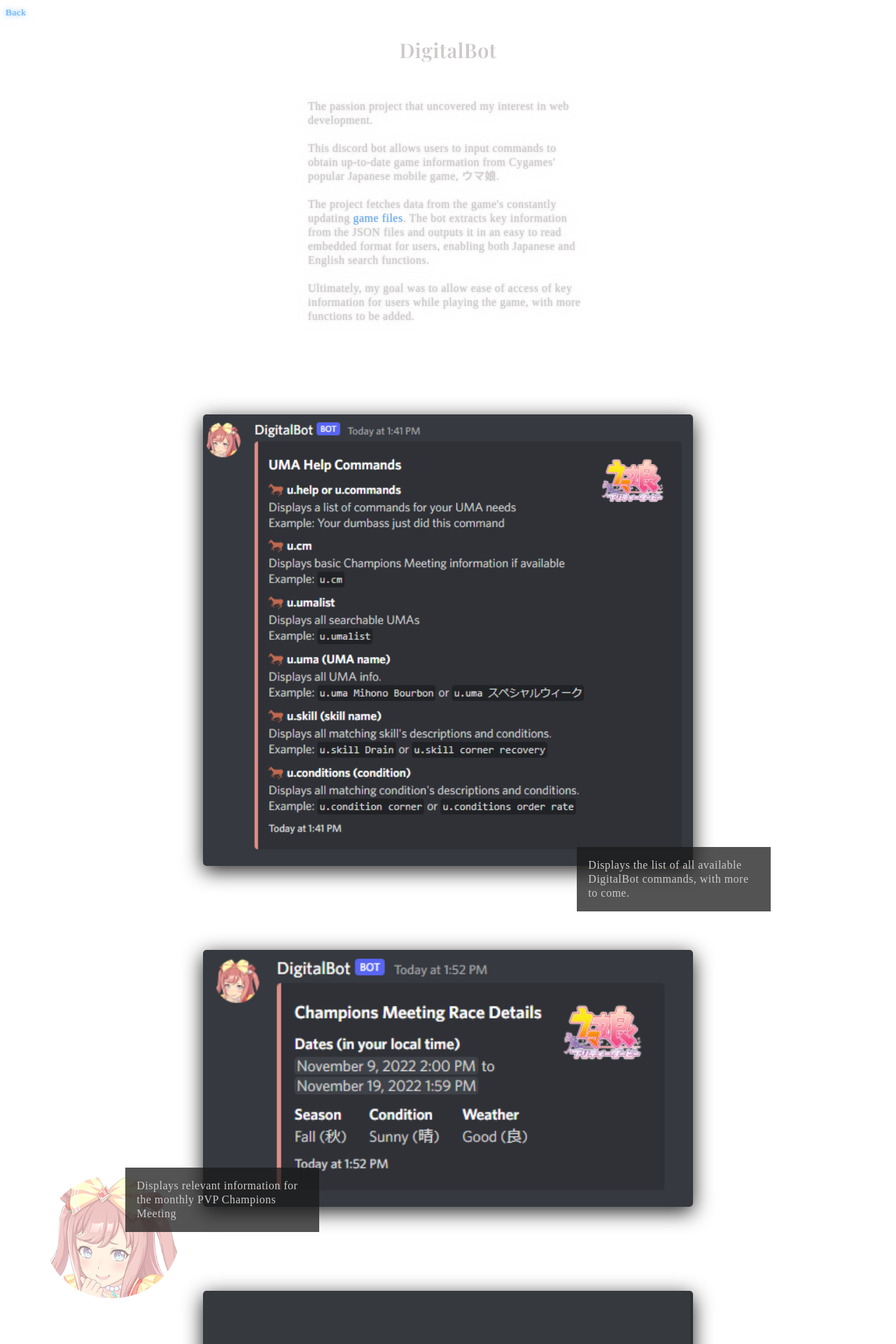
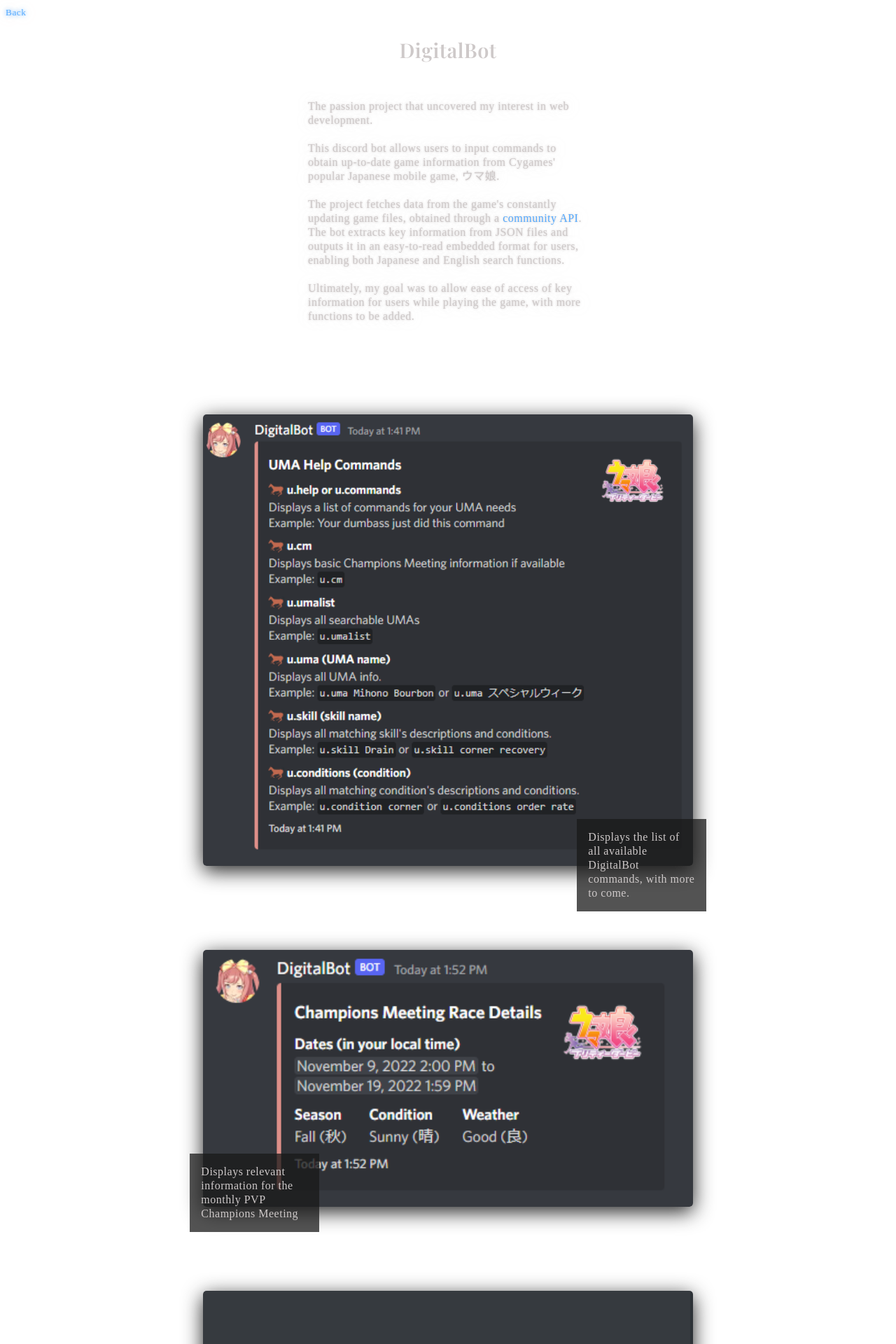
Before and after one commit to SomeCoolName1/personalwebsite, a React (Create React App) app: page /digitalbot in a window 1280 px wide. Shown: the top 1920 px of the page at 70% size. Built offline with nearby package versions, Linux system fonts and the light colour scheme.

Commit message:
finalised DigitalBot page

```diff
--- a/src/components/about.js
+++ b/src/components/about.js
@@ -86,7 +86,7 @@
 
       <div className="about_text">
         From Structural Engineering to Software Development, I bring forth a
-        unique outlook on developing solutions for the most complex of problem
+        unique outlook on developing solutions for the most complex of problems
         while being continually driven for personal growth.
         <br />
         <br />
--- a/src/components/digitalBot.js
+++ b/src/components/digitalBot.js
@@ -62,16 +62,17 @@
           game information from Cygames' popular Japanese mobile game, ウマ娘.
           <br />
           <br />
-          The project fetches data from the game's constantly updating{" "}
+          The project fetches data from the game's constantly updating game
+          files, obtained through a{" "}
           <a
             href="https://www.tracenacademy.com/index.html"
             style={{ color: "#55aaff" }}
           >
-            game files
+            community API
           </a>
-          . The bot extracts key information from the JSON files and outputs it
-          in an easy to read embedded format for users, enabling both Japanese
-          and English search functions. <br />
+          . The bot extracts key information from JSON files and outputs it in
+          an easy-to-read embedded format for users, enabling both Japanese and
+          English search functions. <br />
           <br /> Ultimately, my goal was to allow ease of access of key
           information for users while playing the game, with more functions to
           be added.
@@ -120,12 +121,20 @@
             to understand how it works
           </p>
         </div>
+        {/* <img
+          src={digitalBotIcon}
+          className="float_right float_icon"
+          alt="float_icon"
+          style={{
+            transform: `translateY(${pageHeight / 2.1}px)`,
+          }}
+        />
         <img
           src={digitalBotIcon}
           className="float_right float_icon"
           alt="float_icon"
           style={{
-            transform: `translateY(${pageHeight / 1.5 + distance * 3}px)`,
+            transform: `translateY(${pageHeight / 2.1}px)`,
           }}
         />
         <img
@@ -133,9 +142,9 @@
           className="float_left float_icon"
           alt="float_icon"
           style={{
-            transform: `translateY( ${pageHeight / 4 + distance * 3}px)`,
+            transform: `translateY( ${pageHeight / 3.5}px)`,
           }}
-        />
+        /> */}
         <div className="showcase_error" style={tranformStyle(1.1)}>
           <p className="showcase_error_text">Error Messages Included</p>
           <img src={umaCMError} className="showcase_image cm_error" />
--- a/src/components/digitalBot.scss
+++ b/src/components/digitalBot.scss
@@ -1,4 +1,6 @@
 @use "../App.scss";
+
+$transition: all 0.7s cubic-bezier(0, 1.13, 1, 0.96);
 
 .uma_container {
   display: flex;
@@ -49,8 +51,7 @@
     position: absolute;
     height: fit-content;
     background: rgba(26, 26, 26, 0.75);
-    transition: all 0.7s cubic-bezier(0, 1.13, 1, 0.96);
-    // transition: width 0.8s cubic-bezier(0.645, 0.045, 0.355, 1);
+    transition: $transition;
     z-index: 100;
   }
   @media (max-width: 760px) {
@@ -70,14 +71,16 @@
   max-width: 700px;
   border-radius: 5px;
   box-shadow: #222222 0px 7px 29px 0px;
-  transition: all 0.7s cubic-bezier(0, 1.13, 1, 0.96);
-  // transition: width 0.8s cubic-bezier(0.645, 0.045, 0.355, 1);
+  transition: $transition;
 }
 
 .showcase_left {
   justify-content: flex-start;
   p {
     right: 0;
+    @media (min-width: 1000px) {
+      right: 10%;
+    }
   }
 }
 
@@ -85,6 +88,9 @@
   justify-content: flex-end;
   p {
     left: 0;
+    @media (min-width: 1000px) {
+      left: 10%;
+    }
   }
 }
 
@@ -102,7 +108,7 @@
       width: 30%;
     }
     @media (min-width: 1000px) {
-      width: 30%;
+      width: 20%;
       font-size: 1rem;
     }
   }
@@ -114,6 +120,7 @@
   margin: 0 auto;
   text-align: center;
   position: relative;
+  transition: $transition;
   img {
     width: 100%;
     position: absolute;
@@ -157,20 +164,20 @@
   }
 }
 
-.float_icon {
-  width: 15vw;
-  opacity: 0.5;
-  border-radius: 100%;
-  position: absolute;
-  bottom: 0%;
-  z-index: -20;
-}
-.float_left {
-  left: 5%;
-}
-.float_right {
-  right: 7%;
-}
+// .float_icon {
+//   width: 15vw;
+//   opacity: 0.5;
+//   border-radius: 100%;
+//   position: absolute;
+//   bottom: 0%;
+//   z-index: -20;
+// }
+// .float_left {
+//   left: 5%;
+// }
+// .float_right {
+//   right: 7%;
+// }
 
 .icon_container {
   position: relative;
```
